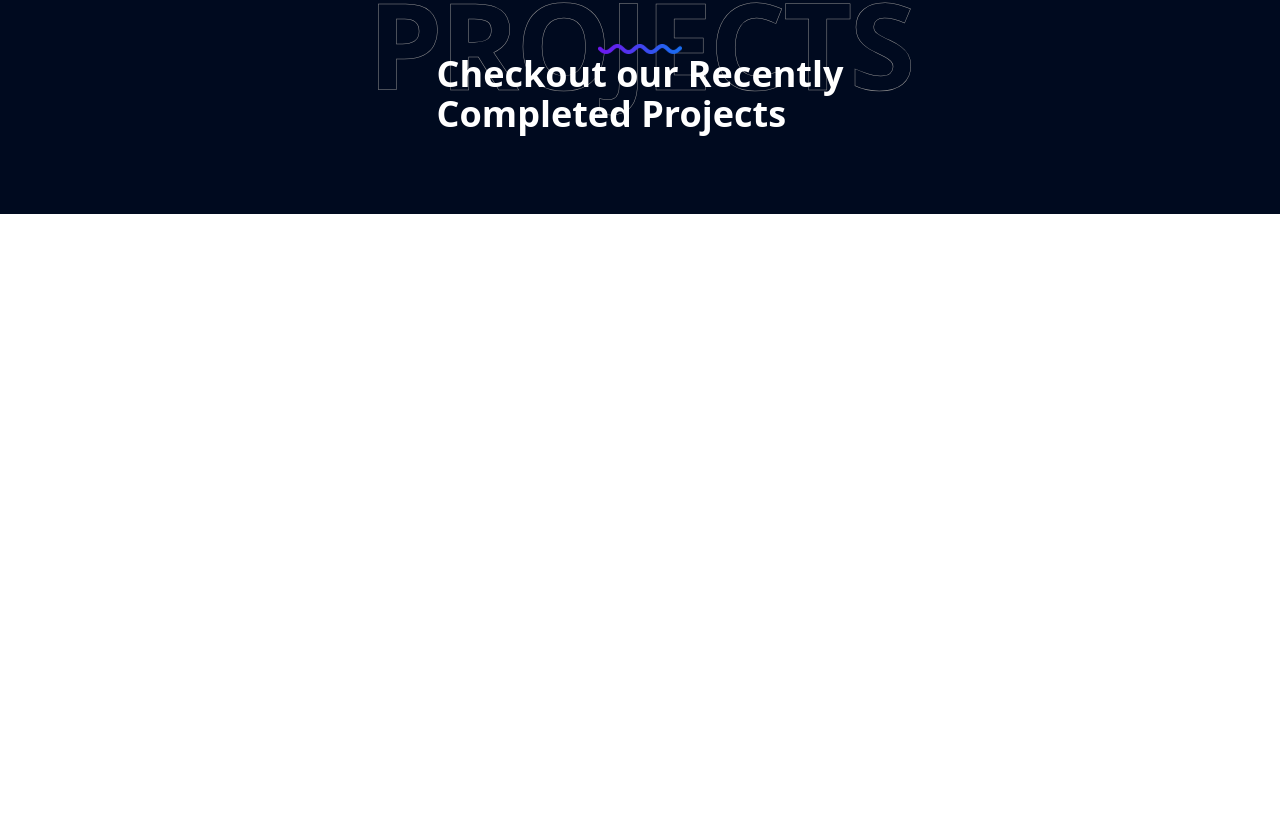
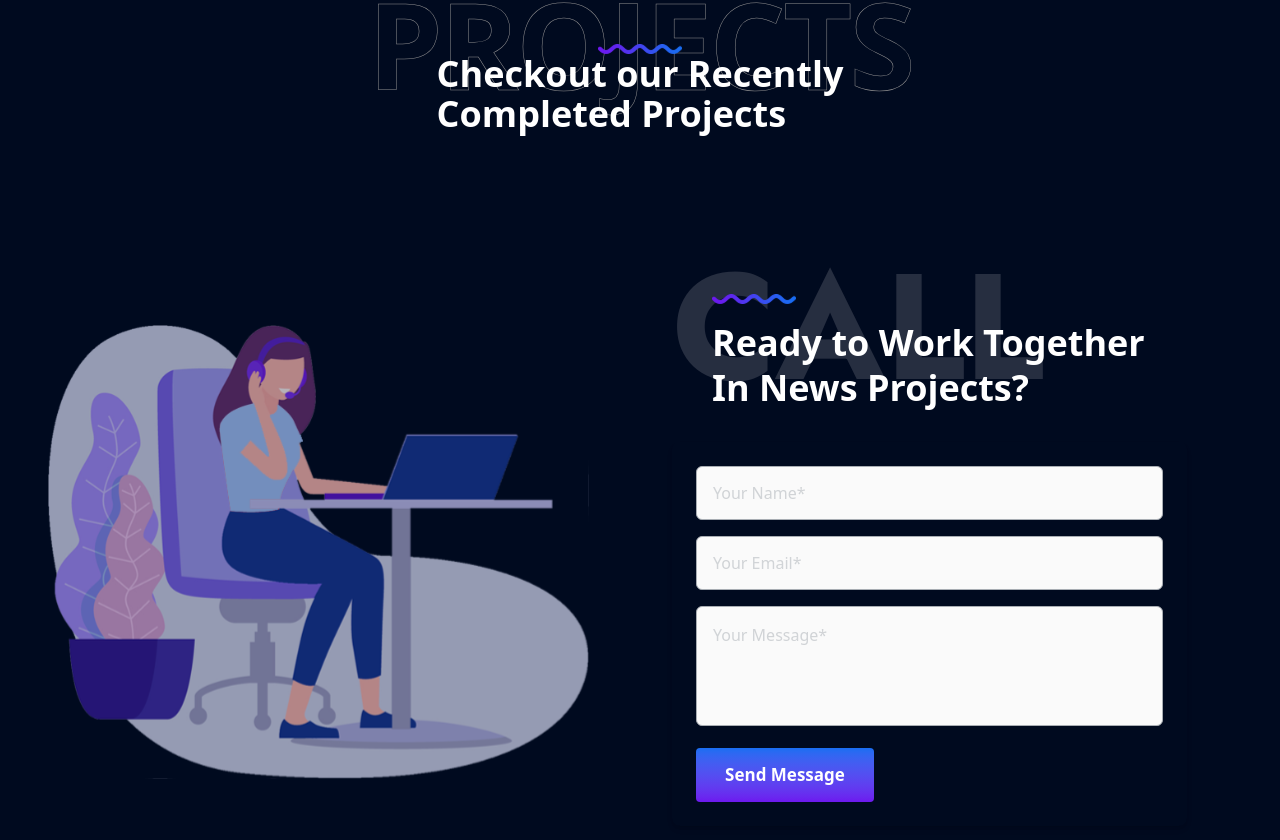
Before and after one commit to Ajnastk/SDEC, a React (Vite) app: page / in a window 1280 px wide. Shown: the part 3771-4611 px from the top of the page. Before the commit the page ends 3985 px from the top, so only its background shows below. Built offline with nearby package versions, Linux system fonts and the light colour scheme.

Commit message:
contact part completed

```diff
--- a/index.css
+++ b/index.css
@@ -1,3 +1,4 @@
+@import url('https://fonts.googleapis.com/css2?family=Jost:wght@400;700&display=swap');
 @import "tailwindcss";
 
 
@@ -19,3 +20,6 @@
   /* * {
     outline: 1px solid red;
   } */
+  .font-jost {
+    font-family: 'Jost', sans-serif;
+  }
--- a/src/App.jsx
+++ b/src/App.jsx
@@ -3,6 +3,7 @@ import About from "./components/About";
 import Seo from "./components/Seo";
 import Services from './components/Services'
 import Projects from './components/Projects';
+import Call from "./components/Call";
 
 
 
@@ -15,6 +16,7 @@ const App = () => {
           <Services />
           <Seo/>
           <Projects />
+          <Call/>
         </div>
       </div>
     );
--- /dev/null
+++ b/src/components/Call.jsx
@@ -0,0 +1,52 @@
+
+import call from '../assets/images/call.svg'
+import pseudo from '../assets/images/headingLineImage.png';
+const Call = () => {
+  return (
+    <div className="container mx-auto px-4 py-16 flex flex-col lg:flex-row items-center gap-8">
+      {/* Left Side - Image */}
+      <div className="lg:w-1/2">
+        <img className="w-full max-w-[541px]" alt="Person working on laptop" src={call} />
+      </div>
+
+      {/* Right Side - Form */}
+      <div className="lg:w-1/2 max-w-[515px]">
+        <div className="relative mb-8">
+          <div className="absolute font-jost bottom-2 text-[150px] font-bold text-[#ffffff26] leading-none">
+            CALL
+          </div>
+          <img className="w-[84px] h-2.5 ml-10 relative z-10 my-4" alt="Decorative line" src={pseudo} />
+          <h2 className="text-4xl font-semibold text-white ml-10 relative z-10 leading-tight">
+            Ready to Work Together <br /> In News Projects?
+          </h2>
+        </div>
+
+
+       {/* Contact Form */}
+        <div className="bg-transparent p-6 shadow-md rounded-lg">
+          <div className="space-y-4">
+            <input
+              type="text"
+              placeholder="Your Name*"
+              className="w-full h-[54px] px-4 bg-neutral-50 text-[#a8adb3] font-normal border rounded-md focus:ring-2"
+            />
+            <input
+              type="email"
+              placeholder="Your Email*"
+              className="w-full py- h-[54px] px-4 bg-neutral-50 text-[#a8adb3] font-normal border rounded-md focus:ring-2"
+            />
+            <textarea
+              placeholder="Your Message*"
+              className="w-full h-[120px] px-4 pt-4 bg-neutral-50 text-[#a8adb3] font-normal border rounded-md resize-none focus:ring-2"
+            />
+            <button className="w-[178px] h-[54px] text-white text-[17px] font-semibold bg-gradient-to-b from-[#186ef2] to-[#6d18ef] hover:opacity-90 rounded-[4px]">
+              Send Message
+            </button>
+          </div>
+        </div>
+      </div>
+    </div>
+  );
+};
+
+export default Call;
```
Also changed, not shown: src/assets/images/call.svg (added).
